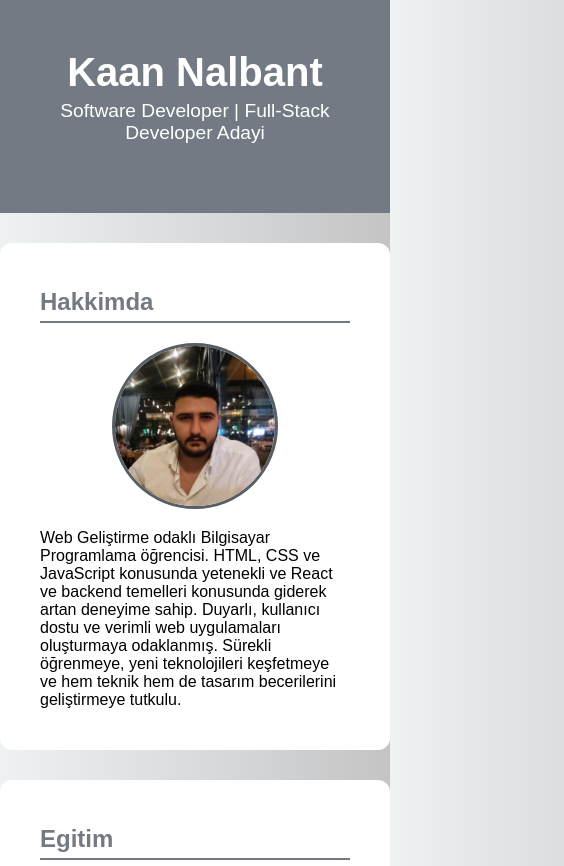
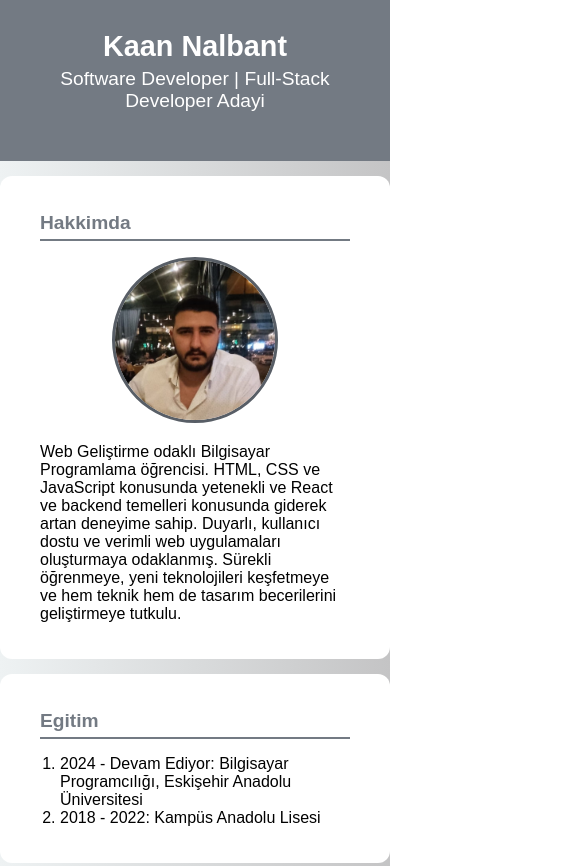
Before and after one commit to KaanNalbant/ilkwebsayfasi, a plain HTML site: page index.html in a window 390 px wide. Shown: the top 866 px of the page, 564 px wide, since content can reach past the window. Drawn offline with Linux system fonts and the light colour scheme.

Commit message:
Refactor index.html for better layout and styles
Updated the HTML structure and styles for improved layout and responsiveness.

```diff
--- a/index.html
+++ b/index.html
@@ -10,16 +10,17 @@
             background: linear-gradient(to right, #eef2f3, #c4c4c5);
             margin: 0;
             padding: 0;
+            over-flow-x: hidden;
         }
         header{
             background-color: #737a83;
             color: white;
             text-align: center;
-            padding: 50px 20px;
+            padding: 30px 20px;
         }
         header h1 {
             margin: 0;
-            font-size: 2.5em;
+            font-size: 1.8em;
         }
         header p {
             font-size: 1.2em;
@@ -28,8 +29,8 @@
         section {
             background-color: #ffffff;
             max-width: 900px;
-            margin: 30px auto;
-            padding: 25px 40px;
+            margin: 15px auto;
+            padding: 20px 40px;
             border-radius: 12px;
             transition: background-color 0.3s ease, box-shadow 0.3s ease;
         }
@@ -45,6 +46,8 @@
             margin: 0 auto 20px auto;
             border: 3px solid #585e66;
             transition: transform 0.3s ease, box-shadow 0.3s ease;
+            max-width: 100%;
+            height: auto;
         }
         img:hover {
             transform:scale(1.05);
@@ -54,6 +57,7 @@
             color: #737a83;
             border-bottom: 2px solid #737a83;
             padding-bottom: 5px;
+            font-size: 1.2em;
         }
         footer{
             text-align: center;
@@ -68,9 +72,18 @@
             padding: 20px 10px;
             width: 500px;
             height: 320px;
+            display: block;
+            max-width: 100%;
+            width: 100%;
+            height: auto;
+            aspect-ratio: 16 / 9;
+            border: none;
         }
         a{
             color: #585e66;
+        }
+        ul, ol {
+            padding-left: 20px;
         }
     </style>
 </head>
@@ -138,4 +151,5 @@
         <p>&copy; 2025 Kaan Nalbant | Tüm Hakları Saklıdır</p>
     </footer>
 </body>
+
 </html>
```
